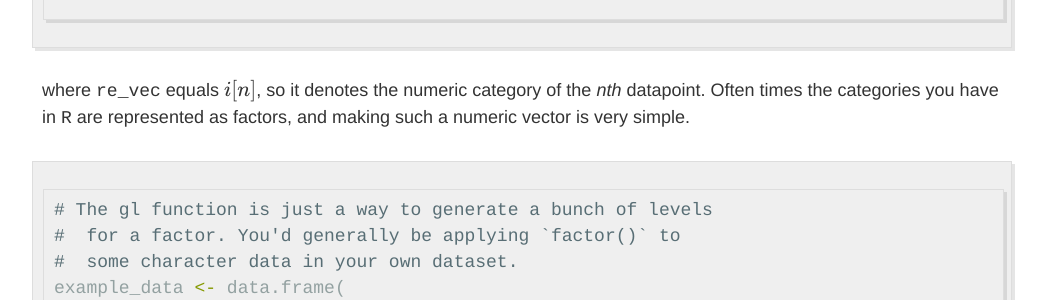
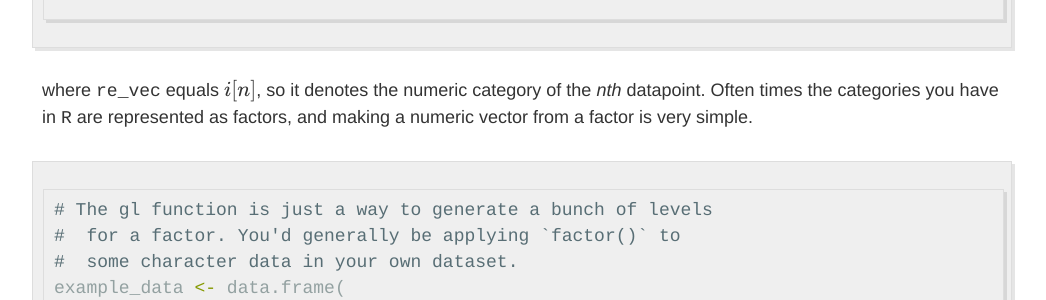
Before and after one commit to mfidino/mfidino.github.io, a Jekyll site: the page built from blog/_posts/2021-8-17-nested_indexing.md, in a window 1280 px wide and 900 px high, scrolled down 966 px. Shown: the part 153-453 px from the top of the window, without its empty margins (118-1164 px from the left). Built offline with Jekyll 4.4.1, drawn with Linux system fonts in a browser that asks for light colours; formulas are drawn with MathJax 3.

Commit message:
Update 2021-8-17-nested_indexing.md

````diff
--- a/blog/_posts/2021-8-17-nested_indexing.md
+++ b/blog/_posts/2021-8-17-nested_indexing.md
@@ -31,7 +31,7 @@ model{
 }
 
 ```
-where `re_vec` equals <span>$$i[n]$$</span>, so it denotes the numeric category of the *nth* datapoint. Often times the categories you have in `R` are represented as factors, and making such a numeric vector is very simple.
+where `re_vec` equals <span>$$i[n]$$</span>, so it denotes the numeric category of the *nth* datapoint. Often times the categories you have in `R` are represented as factors, and making a numeric vector from a factor is very simple.
 
 ```R
 # The gl function is just a way to generate a bunch of levels
````
